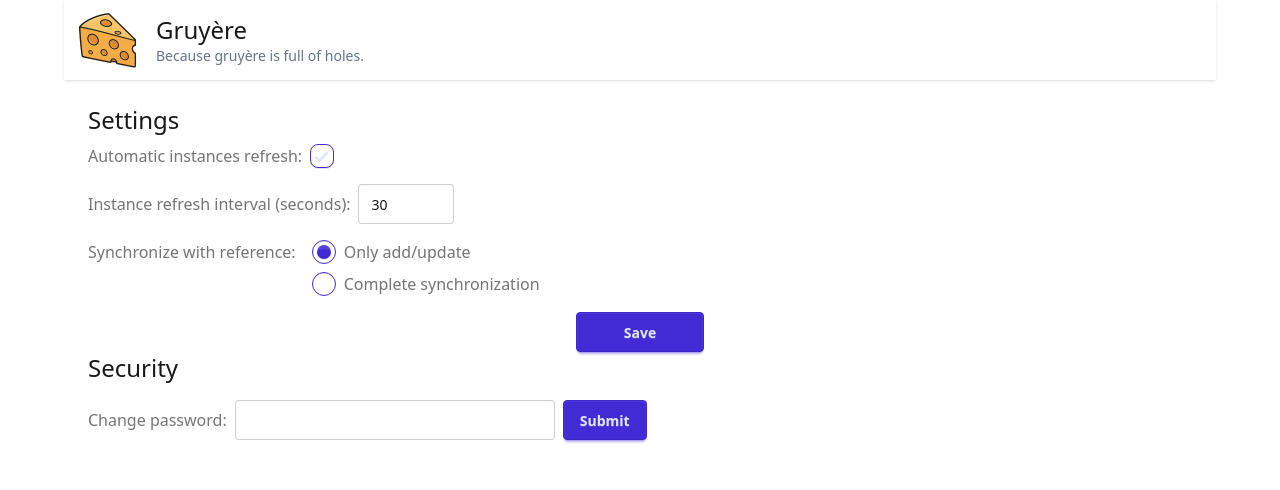
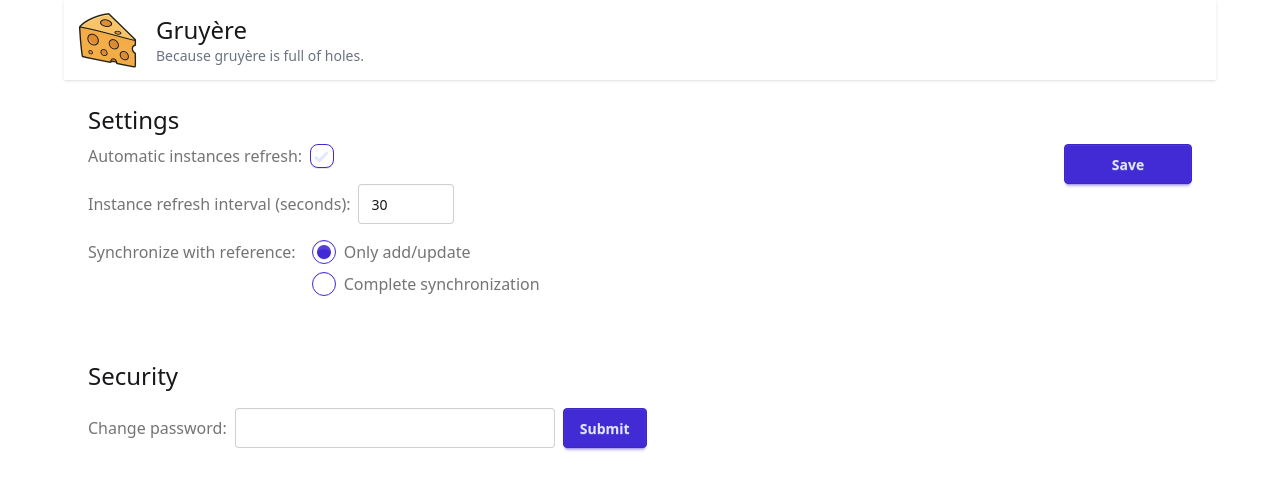
Before and after one commit to PRRPCHT/Gruyere, a SvelteKit app: page /settings in a window 1280 px wide. Shown: the top 490 px of the page. Built offline with nearby package versions, Linux system fonts and the light colour scheme; no server answers.

Commit message:
More cleaning

```diff
--- a/src/routes/+page.svelte
+++ b/src/routes/+page.svelte
@@ -244,7 +244,7 @@
 	});
 </script>
 
-<section class="flex flex-col gap-4">
+<section class="mb-4 flex flex-col gap-4">
 	<h2 class="text-2xl">Pi-hole Instances</h2>
 	<div class="verflow-x-auto">
 		<table class="table w-full overflow-x-auto">
@@ -492,8 +492,7 @@
 		</dialog>
 	{/if}
 </section>
-<section class="flex flex-col gap-4">
-	<div class="flex flex-col gap-8">
+<section class="flex flex-col gap-12">
 	<div class="flex flex-col gap-4">
 		<h2 class="text-2xl">DNS Blocking - All instances</h2>
 		<div class="flex flex-row flex-wrap gap-2">
@@ -532,7 +531,6 @@
 			<ActionButton label="Update lists" onClick={() => updateListsFromReference()} />
 			<ActionButton label="Update clients" onClick={() => updateClientsFromReference()} />
 			<ActionButton label="Update domains" onClick={() => updateDomainsFromReference()} />
-			</div>
 		</div>
 	</div>
 	{#if showPauseDNSBlockingPanel}
--- a/src/routes/settings/+page.svelte
+++ b/src/routes/settings/+page.svelte
@@ -45,10 +45,10 @@
 	}
 </script>
 
-<section class="flex flex-col gap-2">
+<section class="mb-16 flex flex-col gap-2">
 	<h1 class="text-2xl">Settings</h1>
 	<form
-		class="flex flex-col gap-4"
+		class="space-between flex w-full flex-col gap-4 md:flex-row"
 		method="POST"
 		action="?/changeSettings"
 		use:enhance={({ formElement, formData, action, cancel }) => {
@@ -71,6 +71,7 @@
 			};
 		}}
 	>
+		<div class="flex flex-1 flex-col gap-4">
 			{#if form?.missingInstanceRefreshInterval}
 				<Error message="The instance refresh interval field is required." />
 			{/if}
@@ -140,7 +141,8 @@
 					</div>
 				</div>
 			</div>
-		<button class="btn mx-auto w-32 btn-primary" type="submit">Save</button>
+		</div>
+		<div><button class="btn mx-auto w-full btn-primary md:w-32" type="submit">Save</button></div>
 	</form>
 </section>
 <section class="flex flex-col gap-4">
```
Lines whose indentation alone changed are shown as unchanged.
